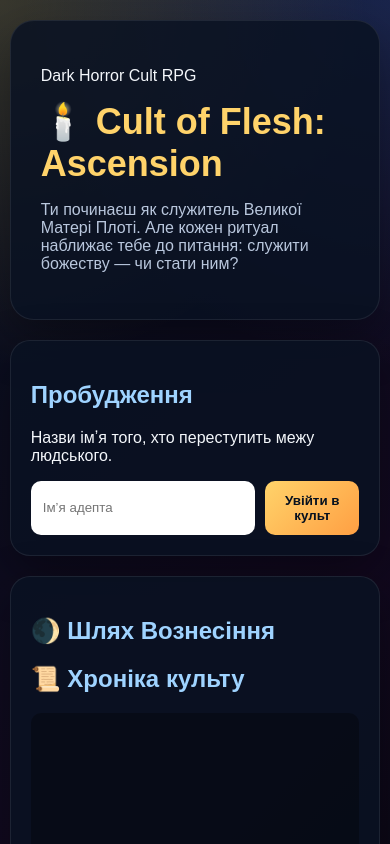
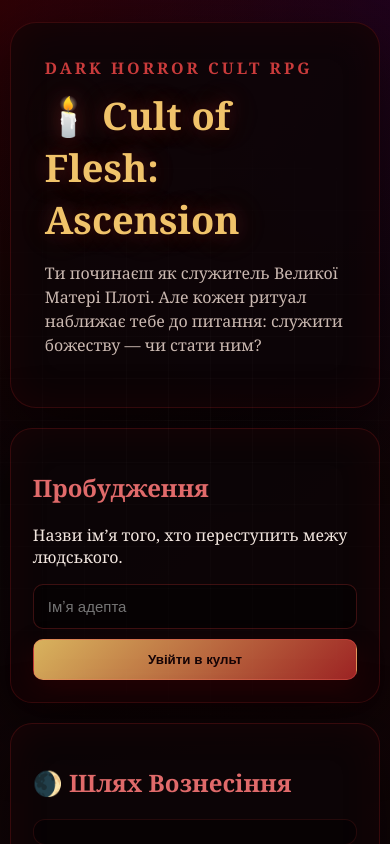
Before and after one commit to slavutihhhhh/text-rpg-server, a website: page public/index.html in a window 390 px wide. Shown: the top 844 px of the page. Drawn offline with Linux system fonts and the light colour scheme.

Commit message:
Update style.css

```diff
--- a/public/style.css
+++ b/public/style.css
@@ -4,61 +4,90 @@
 
 body {
   margin: 0;
-  font-family: Arial, sans-serif;
-  color: #f4f7fb;
+  min-height: 100vh;
+  font-family: Georgia, "Times New Roman", serif;
+  color: #f2e6df;
   background:
-    radial-gradient(circle at top left, rgba(255, 211, 106, 0.2), transparent 30%),
-    radial-gradient(circle at top right, rgba(84, 130, 255, 0.2), transparent 30%),
-    linear-gradient(135deg, #07111f, #12091f 60%, #05070d);
+    radial-gradient(circle at top left, rgba(120, 0, 0, 0.35), transparent 32%),
+    radial-gradient(circle at top right, rgba(60, 0, 90, 0.28), transparent 30%),
+    linear-gradient(135deg, #050305, #140507 55%, #020102);
+}
+
+body::before {
+  content: "";
+  position: fixed;
+  inset: 0;
+  pointer-events: none;
+  background:
+    linear-gradient(rgba(255,255,255,0.025) 1px, transparent 1px),
+    linear-gradient(90deg, rgba(255,255,255,0.025) 1px, transparent 1px);
+  background-size: 42px 42px;
+  mask-image: radial-gradient(circle, black, transparent 80%);
 }
 
 .app {
-  width: min(1200px, 95vw);
+  width: min(1220px, 95vw);
   margin: 0 auto;
-  padding: 20px 0;
+  padding: 22px 0;
 }
 
 .hero,
 .panel {
-  background: rgba(10, 18, 35, 0.85);
-  border: 1px solid rgba(255, 255, 255, 0.08);
-  box-shadow: 0 18px 50px rgba(0, 0, 0, 0.35);
+  background: rgba(12, 5, 7, 0.88);
+  border: 1px solid rgba(255, 40, 40, 0.18);
+  box-shadow:
+    0 20px 70px rgba(0, 0, 0, 0.6),
+    inset 0 0 40px rgba(120, 0, 0, 0.12);
 }
 
 .hero {
-  padding: 30px;
-  border-radius: 24px;
+  padding: 34px;
+  border-radius: 26px;
   margin-bottom: 20px;
+}
+
+.eyebrow {
+  color: #c93b3b;
+  text-transform: uppercase;
+  letter-spacing: 3px;
+  font-weight: bold;
+  margin: 0 0 10px;
 }
 
 h1 {
   margin: 0;
-  font-size: 48px;
-  color: #ffd36a;
+  font-size: clamp(38px, 6vw, 68px);
+  color: #f0c36a;
+  text-shadow:
+    0 0 20px rgba(240, 60, 60, 0.28),
+    0 0 45px rgba(240, 195, 106, 0.15);
 }
 
 h2,
 h3 {
-  color: #9fd3ff;
+  color: #e06a6a;
 }
 
 .subtitle,
-#heroStatus,
+#ascensionTitle,
 #locationText,
-#npcText,
-#shopText {
-  color: #b9c7dd;
+#ritualText,
+#spellText,
+#cultText,
+#pathText {
+  color: #cbb9b1;
+  line-height: 1.5;
 }
 
 .layout {
   display: grid;
-  grid-template-columns: 1.3fr 0.8fr;
+  grid-template-columns: 1.35fr 0.85fr;
   gap: 20px;
 }
 
 .panel {
-  padding: 20px;
-  border-radius: 20px;
+  padding: 22px;
+  border-radius: 22px;
 }
 
 .hidden {
@@ -71,20 +100,24 @@ h3 {
 }
 
 input {
-  padding: 12px;
+  width: 100%;
+  padding: 13px 14px;
   border-radius: 10px;
-  border: none;
-  width: 100%;
+  border: 1px solid rgba(255, 70, 70, 0.22);
+  background: rgba(0, 0, 0, 0.45);
+  color: #f2e6df;
+  font-size: 15px;
 }
 
 button {
   padding: 12px 16px;
   border-radius: 10px;
-  border: none;
+  border: 1px solid rgba(255, 90, 90, 0.3);
   cursor: pointer;
-  background: linear-gradient(135deg, #ffd36a, #ff9f43);
-  color: #07111f;
-  font-weight: bold;
+  color: #160406;
+  background: linear-gradient(135deg, #d8b35d, #9e2424);
+  font-weight: 800;
+  box-shadow: 0 10px 28px rgba(120, 0, 0, 0.25);
 }
 
 button:hover {
@@ -92,21 +125,30 @@ button:hover {
   filter: brightness(1.08);
 }
 
+.topline {
+  display: flex;
+  align-items: center;
+  justify-content: space-between;
+  gap: 16px;
+}
+
 .stats-grid {
   display: grid;
   grid-template-columns: repeat(4, 1fr);
-  gap: 10px;
-  margin: 15px 0;
+  gap: 11px;
+  margin: 16px 0;
 }
 
 .stat {
-  background: rgba(255,255,255,0.05);
-  padding: 10px;
-  border-radius: 12px;
+  min-height: 64px;
+  padding: 12px;
+  border-radius: 14px;
+  background: rgba(255, 255, 255, 0.045);
+  border: 1px solid rgba(255, 80, 80, 0.12);
   display: flex;
   align-items: center;
   justify-content: space-between;
-  gap: 12px;
+  gap: 11px;
 }
 
 .stat span,
@@ -117,11 +159,17 @@ button:hover {
   white-space: nowrap;
 }
 
+.stat strong {
+  color: #f0c36a;
+  font-size: 18px;
+}
+
 .location-card,
 .mini-card {
-  background: rgba(0, 100, 255, 0.1);
-  padding: 15px;
-  border-radius: 15px;
+  background: rgba(70, 0, 0, 0.18);
+  border: 1px solid rgba(255, 70, 70, 0.13);
+  padding: 16px;
+  border-radius: 16px;
   margin-top: 15px;
 }
 
@@ -131,66 +179,62 @@ button:hover {
   gap: 15px;
 }
 
-.enemy-card {
-  background: rgba(255, 0, 0, 0.1);
-  padding: 15px;
-  border-radius: 15px;
-  margin-top: 15px;
-}
-
-.bar {
-  height: 12px;
-  background: rgba(255,255,255,0.2);
-  border-radius: 10px;
-  overflow: hidden;
-}
-
-.bar-fill {
-  height: 100%;
-  background: linear-gradient(90deg, red, orange);
-  width: 100%;
-}
-
 .actions {
-  margin-top: 10px;
+  margin-top: 12px;
   display: flex;
   flex-wrap: wrap;
   gap: 10px;
 }
 
+.main-actions {
+  padding-top: 4px;
+}
+
 .log,
 .chat,
-#questText,
-#inventoryText {
-  background: rgba(0,0,0,0.3);
-  padding: 10px;
-  border-radius: 10px;
-  max-height: 190px;
+#pathText,
+#mutationText {
+  background: rgba(0, 0, 0, 0.38);
+  border: 1px solid rgba(255, 70, 70, 0.12);
+  padding: 12px;
+  border-radius: 12px;
+  max-height: 220px;
   overflow-y: auto;
-  font-family: monospace;
+  font-family: Consolas, monospace;
+  color: #e8d7cf;
 }
 
 .log,
 .chat {
-  height: 150px;
+  height: 170px;
 }
 
-ul {
-  margin: 0;
-  padding-left: 20px;
+.log p,
+.chat p {
+  margin: 0 0 8px;
 }
 
-.quest-good {
-  color: #6bffb3;
+#mutationText p,
+#pathText p {
+  margin: 0 0 8px;
+}
+
+.warning {
+  color: #f0c36a;
   font-weight: bold;
 }
 
-.quest-warn {
-  color: #ffd36a;
+.blood {
+  color: #ff6b6b;
   font-weight: bold;
 }
 
-@media (max-width: 900px) {
+.divine {
+  color: #d8b35d;
+  font-weight: bold;
+}
+
+@media (max-width: 950px) {
   .layout,
   .gameplay-grid {
     grid-template-columns: 1fr;
@@ -200,7 +244,19 @@ ul {
     grid-template-columns: repeat(2, 1fr);
   }
 
-  h1 {
-    font-size: 36px;
+  .topline,
+  .row {
+    flex-direction: column;
+    align-items: stretch;
+  }
+
+  button {
+    width: 100%;
   }
 }
+
+@media (max-width: 520px) {
+  .stats-grid {
+    grid-template-columns: 1fr;
+  }
+}
```
